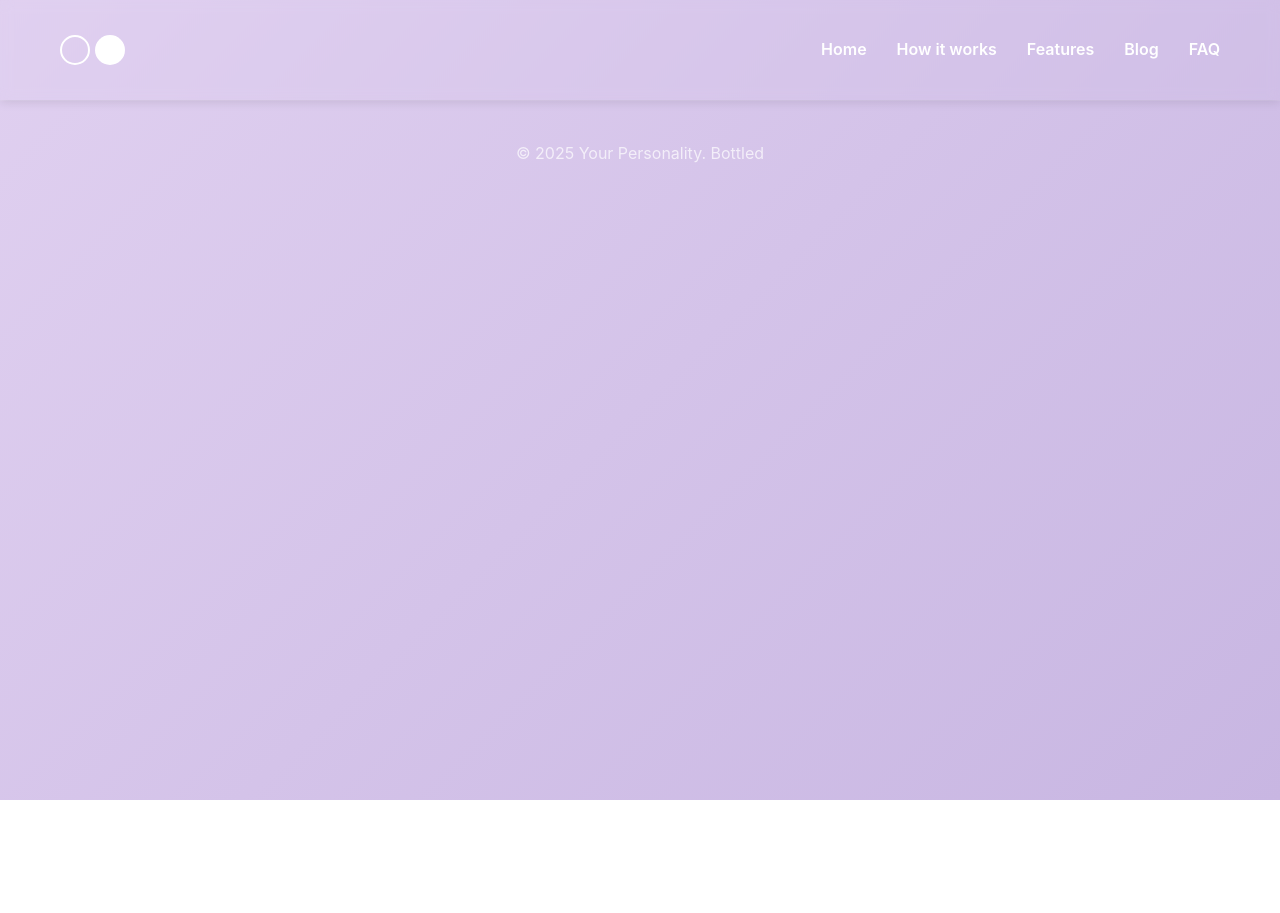
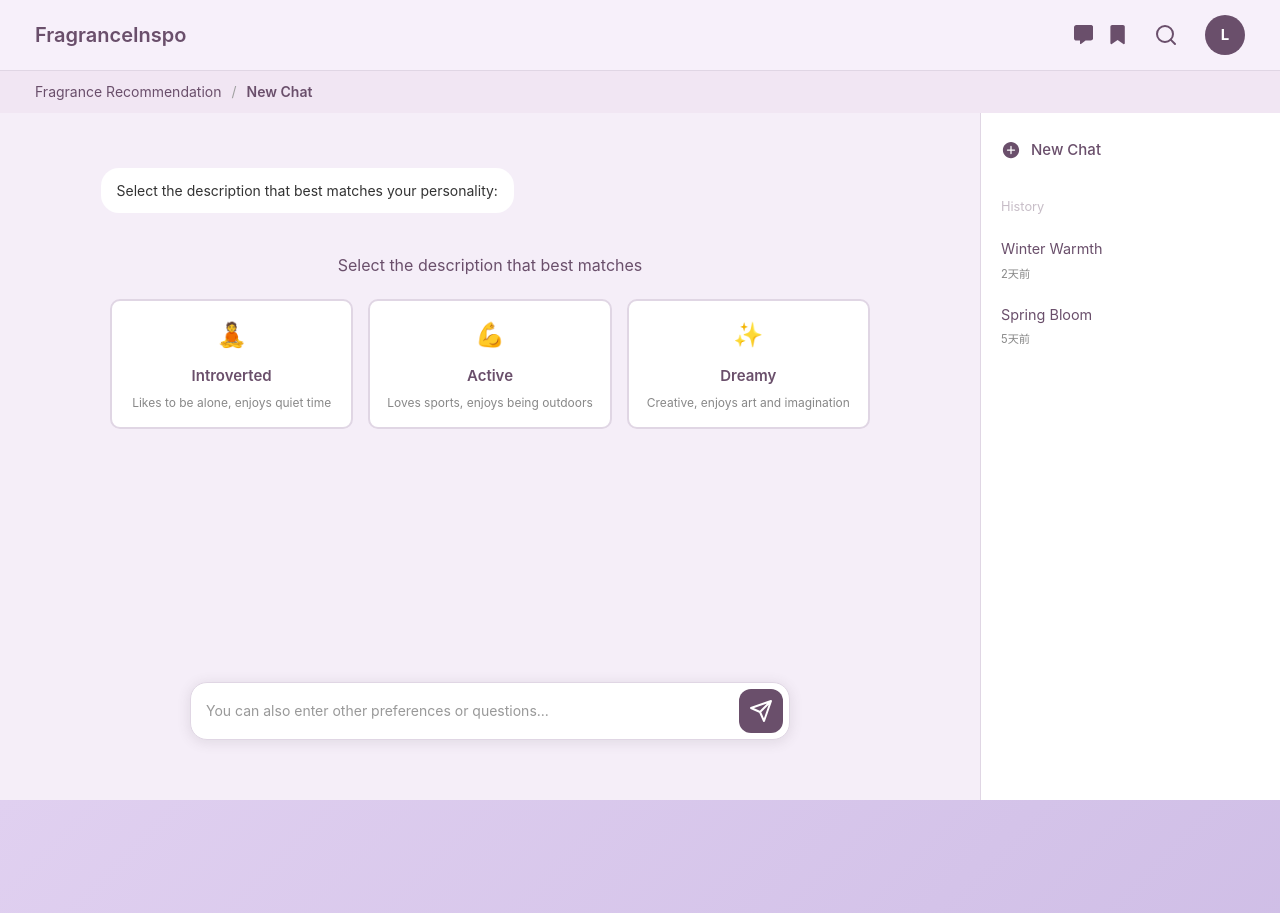
Before and after one commit to pizzaInmystomach/fragrance-inspo, a Next.js app in the folder frontend/: page /chat in a window 1280 px wide. Before the commit the page ends 800 px from the top, so only its background shows below. Built offline with nearby package versions, Linux system fonts and the light colour scheme.

Commit message:
convert React layout to Next.js, fixed styling and renamed landing.css to landing.module.css

```diff
--- a/frontend/app/landing/Landing.js
+++ b/frontend/app/landing/Landing.js
@@ -4,6 +4,7 @@ import { useState, useEffect } from 'react';
 import Image from 'next/image';
 import Link from 'next/link';
 import styles from './Landing.module.css';
+import MainLayout from '../MainLayout';
 
 export default function Landing() {
   const [currentSlide, setCurrentSlide] = useState(0);
@@ -41,7 +42,7 @@ export default function Landing() {
   };
 
   return (
-    <>
+    <MainLayout>
       <section className={styles.hero}>
         <div className={styles.container}>
           <h1>Your Personality.<br />Bottled</h1>
@@ -186,6 +187,6 @@ export default function Landing() {
           </div>
         </div>
       </section>
-    </>
+    </MainLayout>
   );
 }
--- a/frontend/app/layout.js
+++ b/frontend/app/layout.js
@@ -21,9 +21,7 @@ export default function RootLayout({ children }) {
   return (
     <html lang="en">
       <body className={`${geistSans.variable} ${geistMono.variable} antialiased`}>
-        <MainLayout>
         {children}
-        </MainLayout>
       </body>
     </html>
   );
```
